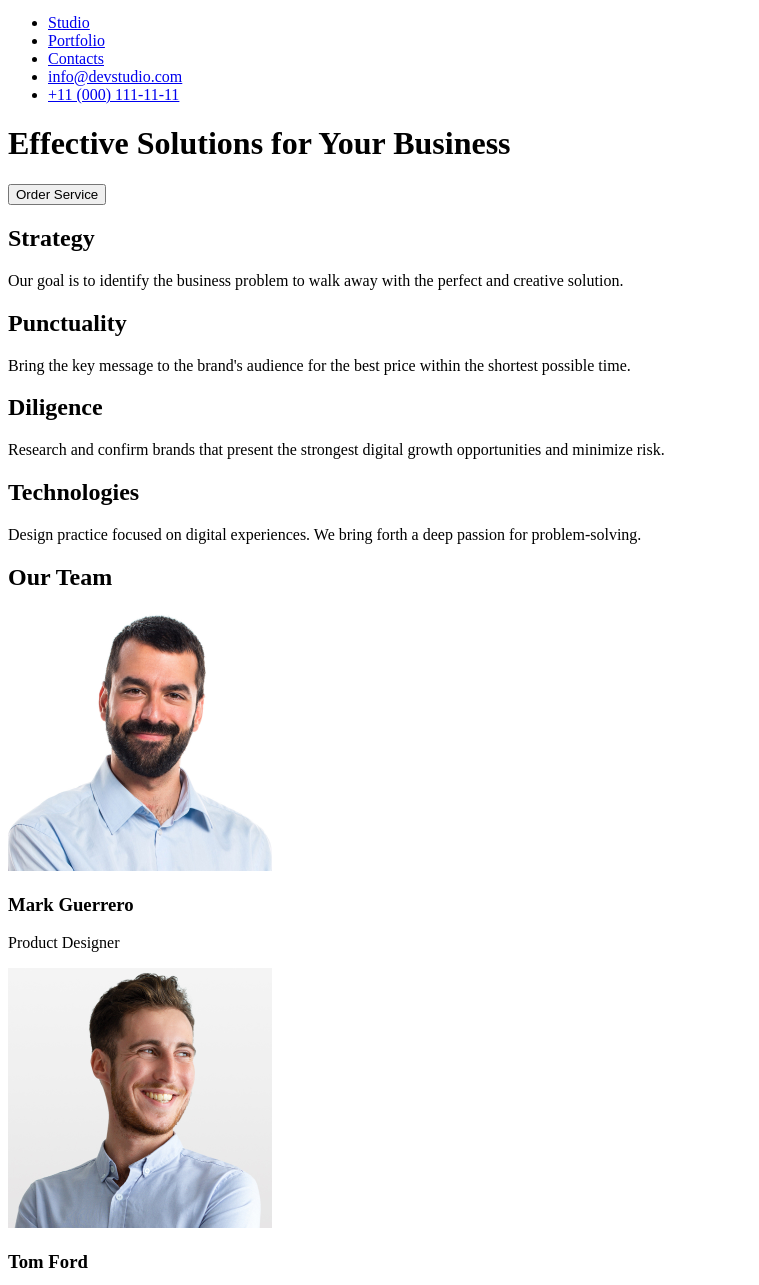
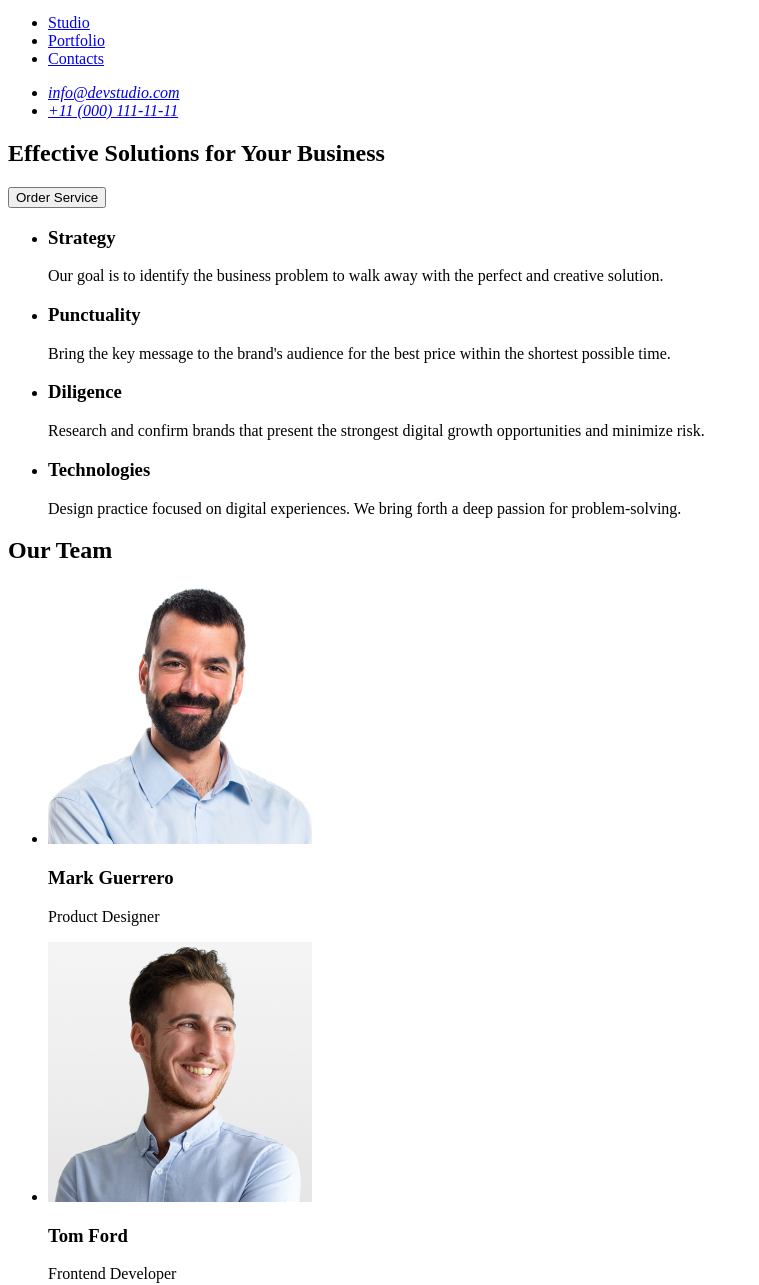
Before and after one commit to yevhenbozadzhi/goit-markup-hw-01, a plain HTML site: page index.html in a window 1280 px wide. Shown: the part 38-1323 px from the top of the page, without its empty margins (0-759 px from the left). Drawn offline with Linux system fonts and the light colour scheme.

Commit message:
change-after-check

```diff
--- a/index.html
+++ b/index.html
@@ -13,75 +13,100 @@
     <header>
 
 
-        <img src="images/Logo.png" alt="logo" height="24" width="115" />
+
         <nav>
+            <a href="./index.html"></a>
+            <img src="images/Logo.png" alt="WebStudio" height="24" width="115" />
             <ul>
                 <li><a href="#studio">Studio</a></li>
                 <li><a href="#portfolio">Portfolio</a> </li>
                 <li><a href="#contacts">Contacts</a> </li>
-                <li><a href="mailto:info@devstudio.com">info@devstudio.com</a></li>
-                <li><a href="tel:+110001111111">+11 (000) 111-11-11</a> </li>
+
 
 
             </ul>
         </nav>
+        <address>
+            <ul>
+                <li>
+                    <a href="mailto:info@devstudio.com">info@devstudio.com</a>
+                </li>
+                <li>
+                    <a href="tel:+110001111111">+11 (000) 111-11-11</a>
+                </li>
+            </ul>
+        </address>
     </header>
+
     <main>
-
-
+        <section>
             <h1>Effective Solutions
                 for Your Business</h1>
             <button type="button">Order Service</button>
+        </section>
 
         <section>
 
+            <ul>
 
-            <h2>Strategy</h2>
+
+                <li>
+                    <h3>Strategy</h3>
                     <p>Our goal is to identify the business
                         problem to walk away with the perfect and creative solution.</p>
-
-            <h2>Punctuality</h2>
+                </li>
+                <li>
+                    <h3>Punctuality</h3>
                     <p>Bring the key message to the brand's audience for the best price within the shortest possible
                         time.</p>
-
-            <h2>Diligence</h2>
+                </li>
+                <li>
+                    <h3>Diligence</h3>
                     <p>Research and confirm brands that present the strongest digital growth opportunities and minimize
                         risk.</p>
-
-            <h2>Technologies</h2>
+                </li>
+                <li>
+                    <h3>Technologies</h3>
                     <p>Design practice focused on digital experiences. We bring forth a deep passion for
                         problem-solving.</p>
+                </li>
+            </ul>
         </section>
 
 
-
+        <section>
             <h2>Our Team</h2>
-
-
-        <img src="images/img-3.jpg" alt="mark guerrero" height="260" width="264">
+            <ul>
+                <li>
+                    <img src="./images/img-3.jpg" alt="mark guerrero" height="260" width="264">
                     <h3>Mark Guerrero</h3>
                     <p>Product Designer</p>
-
-
-        <img src="images/img-2.jpg" alt="tom ford" height="260" width="264">
+                </li>
+                <li>
+                    <img src="./images/img-2.jpg" alt="tom ford" height="260" width="264">
                     <h3>Tom Ford</h3>
                     <p>Frontend Developer</p>
-
-
-        <img src="images/img-1.jpg" alt="Camila Garcia" height="260" width="264">
+                </li>
+                <li>
+                    <img src="./images/img-1.jpg" alt="Camila Garcia" height="260" width="264">
                     <h3>Camila Garcia</h3>
                     <p>Marketing</p>
-
-
+                </li>
+                <li>
                     <img src="images/img.jpg" alt="Daniel Wilson" height="260" width="264">
                     <h3>Daniel Wilson</h3>
                     <p>UI Designer</p>
+                </li>
+            </ul>
+
+        </section>
     </main>
+
 
 
     <footer>
 
-
+        <a href="./index.html"></a>
         <img src="images/Logo.png" alt="logo" height="24" width="115">
         <p>Increase the flow of customers and sales for your business with digital marketing & growth solutions.</p>
 
```
Lines whose indentation alone changed are shown as unchanged.
